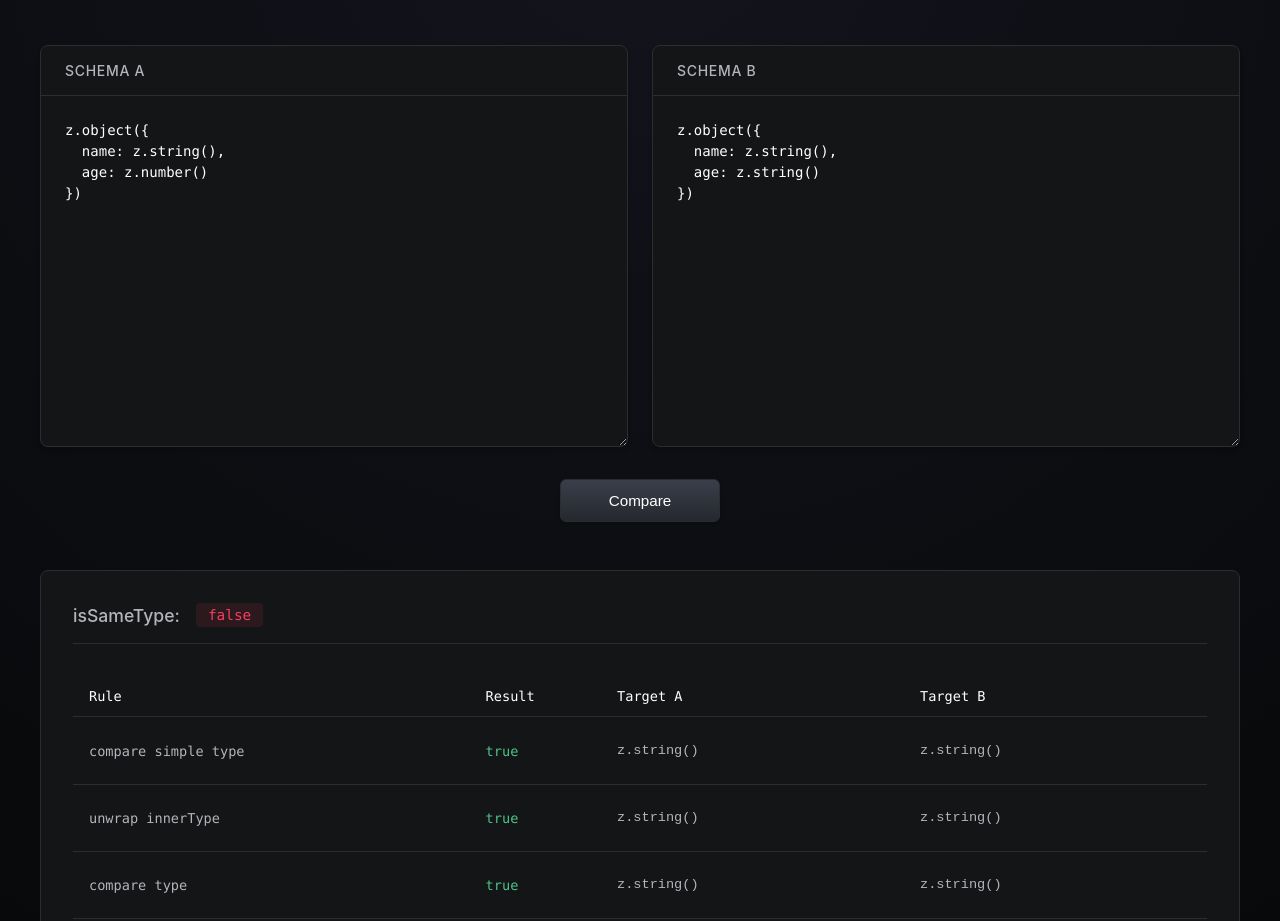
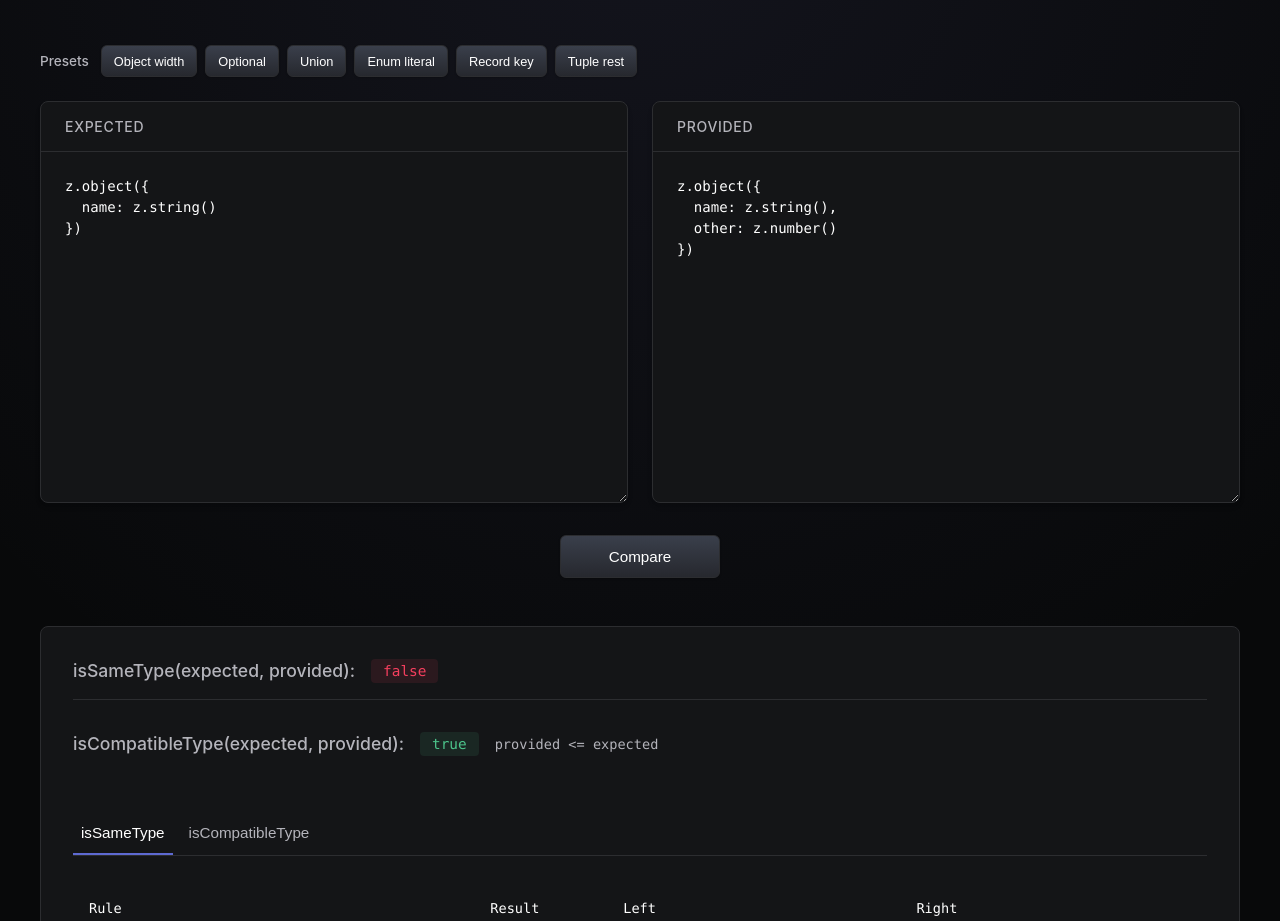
Before and after one commit to lawvs/zod-compare, a website built with Vite: page playground/index.html in a window 1280 px wide. Shown: the part 111-1032 px from the top of the page. Built offline with nearby package versions, Linux system fonts and the light colour scheme.

Commit message:
feat: add compatible type playground

```diff
--- a/playground/index.html
+++ b/playground/index.html
@@ -10,22 +10,44 @@
   <body>
     <div id="app">
       <h1>Zod Compare Playground</h1>
+
+      <div class="preset-bar" aria-label="Schema presets">
+        <span class="preset-label">Presets</span>
+        <button class="preset-button" type="button" data-preset="object-width">
+          Object width
+        </button>
+        <button class="preset-button" type="button" data-preset="optional">
+          Optional
+        </button>
+        <button class="preset-button" type="button" data-preset="union">
+          Union
+        </button>
+        <button class="preset-button" type="button" data-preset="enum-literal">
+          Enum literal
+        </button>
+        <button class="preset-button" type="button" data-preset="record-key">
+          Record key
+        </button>
+        <button class="preset-button" type="button" data-preset="tuple-rest">
+          Tuple rest
+        </button>
+      </div>
+
       <div class="container">
         <div class="editor-container">
-          <h2>Schema A</h2>
+          <h2>Expected</h2>
           <textarea id="schemaA" spellcheck="false">
 z.object({
-  name: z.string(),
-  age: z.number()
+  name: z.string()
 })</textarea
           >
         </div>
         <div class="editor-container">
-          <h2>Schema B</h2>
+          <h2>Provided</h2>
           <textarea id="schemaB" spellcheck="false">
 z.object({
   name: z.string(),
-  age: z.string()
+  other: z.number()
 })</textarea
           >
         </div>
@@ -34,13 +56,41 @@ z.object({
         <button id="compareBtn">Compare</button>
       </div>
       <div class="results">
-        <div class="result-item">
-          <strong>isSameType:</strong> <span id="isSameTypeResult">-</span>
+        <div class="result-grid">
+          <div class="result-item">
+            <strong>isSameType(expected, provided):</strong>
+            <span id="isSameTypeResult">-</span>
+          </div>
+          <div class="result-item">
+            <strong>isCompatibleType(expected, provided):</strong>
+            <span id="isCompatibleTypeResult">-</span>
+            <span class="result-hint">provided &lt;= expected</span>
+          </div>
         </div>
-        <div class="result-item" style="display: none">
-          <strong>isCompatibleType:</strong>
-          <span id="isCompatibleTypeResult">-</span>
+
+        <div class="debug-tabs" role="tablist" aria-label="Debug output">
+          <button
+            id="sameTab"
+            class="debug-tab active"
+            type="button"
+            role="tab"
+            aria-selected="true"
+            data-debug-target="same"
+          >
+            isSameType
+          </button>
+          <button
+            id="compatibleTab"
+            class="debug-tab"
+            type="button"
+            role="tab"
+            aria-selected="false"
+            data-debug-target="compatible"
+          >
+            isCompatibleType
+          </button>
         </div>
+
         <div id="debug" class="debug-info"></div>
         <div id="error" class="error"></div>
       </div>
--- a/playground/main.ts
+++ b/playground/main.ts
@@ -6,6 +6,12 @@ import { zodToString } from "../src/zod4/utils.ts";
 const schemaAInput = document.getElementById("schemaA") as HTMLTextAreaElement;
 const schemaBInput = document.getElementById("schemaB") as HTMLTextAreaElement;
 const compareBtn = document.getElementById("compareBtn") as HTMLButtonElement;
+const presetButtons = Array.from(
+  document.querySelectorAll<HTMLButtonElement>("[data-preset]"),
+);
+const debugTabs = Array.from(
+  document.querySelectorAll<HTMLButtonElement>("[data-debug-target]"),
+);
 const isSameTypeResult = document.getElementById(
   "isSameTypeResult",
 ) as HTMLSpanElement;
@@ -14,6 +20,46 @@ const isCompatibleTypeResult = document.getElementById(
 ) as HTMLSpanElement;
 const debugDiv = document.getElementById("debug") as HTMLDivElement;
 const errorDiv = document.getElementById("error") as HTMLDivElement;
+
+type DebugTarget = "same" | "compatible";
+
+const presets = {
+  "object-width": {
+    expected: `z.object({
+  name: z.string()
+})`,
+    provided: `z.object({
+  name: z.string(),
+  other: z.number()
+})`,
+  },
+  optional: {
+    expected: `z.string().optional()`,
+    provided: `z.string()`,
+  },
+  union: {
+    expected: `z.string().or(z.number())`,
+    provided: `z.string()`,
+  },
+  "enum-literal": {
+    expected: `z.enum(["a", "b"])`,
+    provided: `z.literal("a")`,
+  },
+  "record-key": {
+    expected: `z.record(z.enum(["a"]), z.string())`,
+    provided: `z.record(z.enum(["a", "b"]), z.string())`,
+  },
+  "tuple-rest": {
+    expected: `z.tuple([z.string()]).rest(z.number())`,
+    provided: `z.tuple([z.string(), z.number()])`,
+  },
+} satisfies Record<string, { expected: string; provided: string }>;
+
+type PresetName = keyof typeof presets;
+
+let activeDebugTarget: DebugTarget = "same";
+let sameContext: CompareContext = { stacks: [] };
+let compatibleContext: CompareContext = { stacks: [] };
 
 function evaluateSchema(code: string) {
   try {
@@ -27,50 +73,48 @@ function evaluateSchema(code: string) {
   }
 }
 
-function compare() {
-  if (errorDiv) {
-    errorDiv.textContent = "";
-    errorDiv.style.display = "none";
-  }
-  if (debugDiv) debugDiv.textContent = "";
-  if (isSameTypeResult) {
-    isSameTypeResult.textContent = "-";
-    isSameTypeResult.className = "";
-  }
-  if (isCompatibleTypeResult) {
-    isCompatibleTypeResult.textContent = "-";
-    isCompatibleTypeResult.className = "";
+function setResult(result: HTMLSpanElement, value: boolean | null) {
+  if (value === null) {
+    result.textContent = "-";
+    result.className = "";
+    return;
   }
 
-  try {
-    const codeA = schemaAInput.value;
-    const codeB = schemaBInput.value;
-
-    const schemaA = evaluateSchema(codeA);
-    const schemaB = evaluateSchema(codeB);
-
-    const context: CompareContext = { stacks: [] };
-    const same = isSameType(schemaA, schemaB, context);
-    console.log("isSameType:", same);
-    console.log("Context:", context);
-    if (isSameTypeResult) {
-      isSameTypeResult.textContent = same.toString();
-      isSameTypeResult.className = same ? "true" : "false";
+  result.textContent = value.toString();
+  result.className = value ? "true" : "false";
 }
 
-    if (!same && context.stacks && context.stacks.length > 0 && debugDiv) {
+function renderDebug() {
+  if (!debugDiv) return;
+  debugDiv.textContent = "";
+
+  const context =
+    activeDebugTarget === "same" ? sameContext : compatibleContext;
+  const stacks = context.stacks ?? [];
+
+  if (stacks.length === 0) {
+    const empty = document.createElement("p");
+    empty.className = "debug-empty";
+    empty.textContent = "No debug entries yet.";
+    debugDiv.appendChild(empty);
+    return;
+  }
+
+  const leftLabel = activeDebugTarget === "compatible" ? "Expected" : "Left";
+  const rightLabel = activeDebugTarget === "compatible" ? "Provided" : "Right";
+
   const table = document.createElement("table");
   table.innerHTML = `
     <thead>
       <tr>
         <th>Rule</th>
         <th>Result</th>
-            <th>Target A</th>
-            <th>Target B</th>
+        <th>${leftLabel}</th>
+        <th>${rightLabel}</th>
       </tr>
     </thead>
     <tbody>
-          ${context.stacks
+      ${stacks
         .map(
           (s) => `
         <tr class="${s.result ? "pass" : "fail"}">
@@ -87,13 +131,43 @@ function compare() {
   debugDiv.appendChild(table);
 }
 
-    const compatible = isCompatibleType(schemaA, schemaB);
+function isPresetName(value: string): value is PresetName {
+  return Object.hasOwn(presets, value);
+}
+
+function compare() {
+  if (errorDiv) {
+    errorDiv.textContent = "";
+    errorDiv.style.display = "none";
+  }
+  if (debugDiv) debugDiv.textContent = "";
+  setResult(isSameTypeResult, null);
+  setResult(isCompatibleTypeResult, null);
+
+  try {
+    const codeA = schemaAInput.value;
+    const codeB = schemaBInput.value;
+
+    const schemaA = evaluateSchema(codeA);
+    const schemaB = evaluateSchema(codeB);
+
+    sameContext = { stacks: [] };
+    compatibleContext = { stacks: [] };
+
+    const same = isSameType(schemaA, schemaB, sameContext);
+    console.log("isSameType:", same);
+    console.log("isSameType context:", sameContext);
+    setResult(isSameTypeResult, same);
+
+    const compatible = isCompatibleType(schemaA, schemaB, compatibleContext);
     console.log("isCompatibleType:", compatible);
-    if (isCompatibleTypeResult) {
-      isCompatibleTypeResult.textContent = compatible.toString();
-      isCompatibleTypeResult.className = compatible ? "true" : "false";
-    }
+    console.log("isCompatibleType context:", compatibleContext);
+    setResult(isCompatibleTypeResult, compatible);
+    renderDebug();
   } catch (err) {
+    sameContext = { stacks: [] };
+    compatibleContext = { stacks: [] };
+    renderDebug();
     if (errorDiv) {
       errorDiv.textContent = (err as Error).message;
       errorDiv.style.display = "block";
@@ -102,6 +176,32 @@ function compare() {
 }
 
 compareBtn.addEventListener("click", compare);
+
+for (const button of presetButtons) {
+  button.addEventListener("click", () => {
+    const presetName = button.dataset.preset;
+    if (!presetName || !isPresetName(presetName)) return;
+    const preset = presets[presetName];
+    schemaAInput.value = preset.expected;
+    schemaBInput.value = preset.provided;
+  });
+}
+
+for (const tab of debugTabs) {
+  tab.addEventListener("click", () => {
+    const target = tab.dataset.debugTarget;
+    if (target !== "same" && target !== "compatible") return;
+    activeDebugTarget = target;
+
+    for (const item of debugTabs) {
+      const selected = item.dataset.debugTarget === target;
+      item.classList.toggle("active", selected);
+      item.setAttribute("aria-selected", selected.toString());
+    }
+
+    renderDebug();
+  });
+}
 
 // Initial compare
 compare();
@@ -112,4 +212,4 @@ globalThis.isSameType = isSameType;
 globalThis.isCompatibleType = isCompatibleType;
 // @ts-expect-error
 globalThis.z = z;
-console.log("You can use isSameType in the console");
+console.log("You can use isSameType, isCompatibleType, and z in the console");
--- a/playground/style.css
+++ b/playground/style.css
@@ -48,6 +48,27 @@ h1 {
   background-clip: text;
   -webkit-background-clip: text;
   -webkit-text-fill-color: transparent;
+}
+
+.preset-bar {
+  display: flex;
+  flex-wrap: wrap;
+  align-items: center;
+  gap: 0.5rem;
+  margin-bottom: 1.5rem;
+}
+
+.preset-label {
+  color: var(--text-secondary);
+  font-size: 0.85rem;
+  font-weight: 500;
+  margin-right: 0.25rem;
+}
+
+.preset-button {
+  padding: 0.45rem 0.75rem;
+  font-size: 0.8rem;
+  border-radius: 6px;
 }
 
 .container {
@@ -136,6 +157,11 @@ button:active {
   padding: 2rem;
 }
 
+.result-grid {
+  display: grid;
+  gap: 1rem;
+}
+
 .result-item {
   display: flex;
   align-items: center;
@@ -148,6 +174,12 @@ button:active {
 
 .result-item:last-child {
   border-bottom: none;
+}
+
+.result-hint {
+  color: var(--text-secondary);
+  font-family: var(--font-mono);
+  font-size: 0.85rem;
 }
 
 .result-item strong {
@@ -187,6 +219,41 @@ button:active {
 .debug-info {
   margin-top: 2rem;
   overflow-x: auto;
+}
+
+.debug-tabs {
+  display: flex;
+  gap: 0.5rem;
+  margin-top: 1.5rem;
+  border-bottom: 1px solid var(--border-subtle);
+}
+
+.debug-tab {
+  background: transparent;
+  border: none;
+  border-bottom: 2px solid transparent;
+  border-radius: 0;
+  box-shadow: none;
+  color: var(--text-secondary);
+  padding: 0.75rem 0.5rem;
+}
+
+.debug-tab:hover {
+  border-color: transparent;
+  color: var(--text-primary);
+  transform: none;
+  box-shadow: none;
+}
+
+.debug-tab.active {
+  border-bottom-color: var(--accent-primary);
+  color: var(--text-primary);
+}
+
+.debug-empty {
+  color: var(--text-secondary);
+  font-size: 0.9rem;
+  margin: 1rem 0 0;
 }
 
 table {
@@ -241,3 +308,17 @@ tr.fail td:nth-child(2) {
 ::-webkit-scrollbar-thumb:hover {
   background: var(--border-active);
 }
+
+@media (max-width: 800px) {
+  #app {
+    padding: 2rem 1rem;
+  }
+
+  .container {
+    grid-template-columns: 1fr;
+  }
+
+  .preset-bar {
+    align-items: stretch;
+  }
+}
```
Lines whose indentation alone changed are shown as unchanged.
